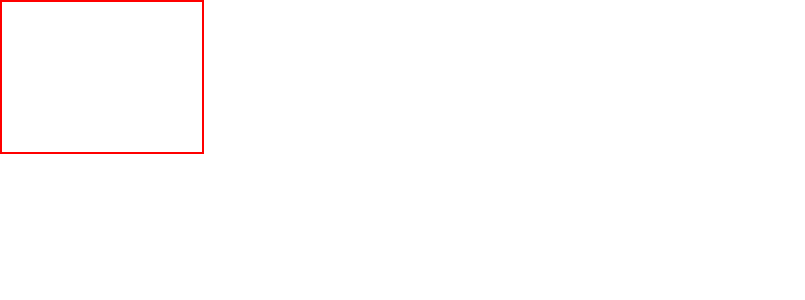
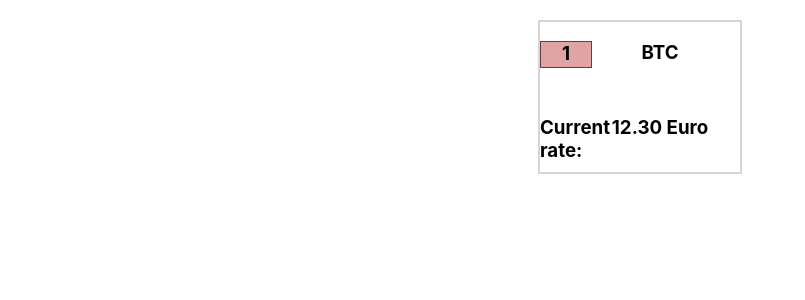
Before and after one commit to siddharthteli/forex-app, a React (Create React App) app: page / in a window 1280 px wide. Shown: the top 300 px of the page, without its empty margins (0-805 px from the left). Built offline with nearby package versions, Linux system fonts and the light colour scheme.

Commit message:
Add: Style to id element of card Implemented:
Because:

```diff
--- a/src/components/Cards/Cards.css
+++ b/src/components/Cards/Cards.css
@@ -1,5 +1,28 @@
 .card-container {
-    border: 2px red solid;
+    border: 2px rgb(221, 210, 210) solid;
     width: 200px;
     height: 150px;
+    display: grid;
+    grid-template-rows: 50% 50%;
+    overflow: hidden;
+    margin-left: auto;
+    margin-right: auto;
+    margin-top: 20px;
 }
+
+.header-card {
+    display: grid;
+    grid-template-columns: 20% 80%;
+}
+
+.section-card {
+    display: grid;
+    grid-template-columns: 20% 80%;
+}
+
+.identifier {
+    border: 1px rgb(94, 64, 64) solid;
+    width: 50px;
+    height: 25px;
+    background: rgb(224, 164, 164);
+}
--- a/src/components/Cards/Cards.js
+++ b/src/components/Cards/Cards.js
@@ -3,10 +3,25 @@ import './Cards.css'
 const Cards = ({id_card,name,price}) => {
     return(
     <div className="card-container">
+        <div className="header-card">
+           <h3 class="identifier">{id_card}</h3>
+           <h3>{name}</h3>
+        </div>
+        <div className="section-card">
+        <h3>Current rate:</h3>
+        <h3>{price}</h3>
+        </div>
+
 
     </div>)
 
 }
 
+Cards.defaultProps = {
+    id_card:1,
+    name:"BTC",
+    price:"12.30 Euro",
+}
+
 
 export default Cards;
```
